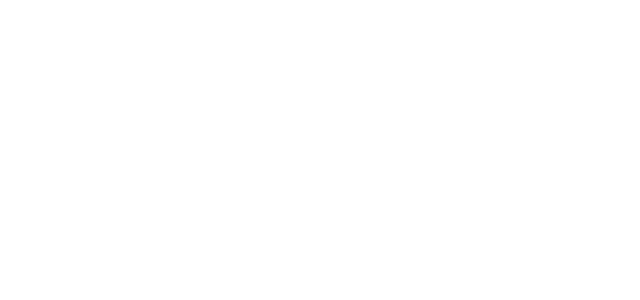
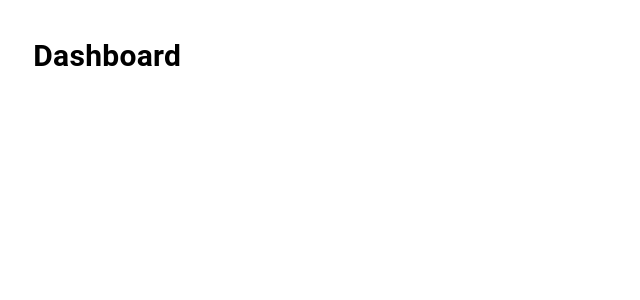
Before and after one commit to novaforgood/Coach-Art, a React (Create React App) app in the folder coach-art/: page /admin/home in a window 1280 px wide. Before the commit this address had no page. Shown: the top 300 px of the page, without its empty margins (0-640 px from the left). Built offline with nearby package versions, Linux system fonts and the light colour scheme.

Commit message:
admin dashboard main page

```diff
--- a/coach-art/src/App.tsx
+++ b/coach-art/src/App.tsx
@@ -3,7 +3,8 @@
 import HomePage from './pages/HomePage.tsx';
 import AboutPage from './pages/AboutPage.tsx';
 import ReimbursementForm from './pages/ReimbursementForm.tsx';
-import AdminLoginPage from './pages/AdminLoginPage.tsx';
+import AdminLoginPage from './pages/Admin/AdminLoginPage.tsx';
+import AdminDashboardPage from './pages/Admin/AdminDashboardPage.tsx'
 import ResetPasswordPage from './pages/ResetPasswordPage.tsx';
 
 const App: React.FC = () => {
@@ -14,6 +15,7 @@
         <Route path="/about" Component={AboutPage} />
         <Route path="/reimbursement" Component={ReimbursementForm} />
         <Route path="/admin" Component={AdminLoginPage} />
+        <Route path="/admin/home" Component={AdminDashboardPage} />
         <Route path="/admin/resetpassword" Component={ResetPasswordPage} />
       </Routes>
     </Router>
--- a/coach-art/src/components/AdminLogin/AdminPortal.tsx
+++ b/coach-art/src/components/AdminLogin/AdminPortal.tsx
@@ -8,11 +8,9 @@
   const [password, setPassword] = useState('');
 
   const handleUsernameChange = (event) => {
-    console.log(event.target.value);
     setUsername(event.target.value);
   }
   const handlePasswordChange = (event) => {
-    console.log(event.target.value);
     setPassword(event.target.value);
   }
 
--- /dev/null
+++ b/coach-art/src/pages/Admin/AdminDashboardPage.tsx
@@ -0,0 +1,33 @@
+// AboutPage.tsx
+import React from 'react';
+import { Box, Typography, Button, Link } from '@mui/material';
+
+const AdminDashboardPage: React.FC = () => {
+  return (
+    <Box
+      sx={{
+        display: 'flex',
+        flexDirection: 'column',
+        height: '55vh',
+        marginBottom: '3%',
+        borderRadius: '0 5px 5px 5px',
+      }}
+    >
+      <Box
+        sx={{
+        display: 'flex',
+        flexDirection: 'column',
+        height: '3vh',
+        // backgroundColor: '#f0f0f0',
+        padding: '2%',
+        marginBottom: '3%',
+      }}
+      >
+        <Typography fontSize="30px" fontWeight="600" lineHeight={1.5}>Dashboard</Typography>
+
+      </Box>
+    </Box>
+  );
+};
+
+export default AdminDashboardPage;
--- a/coach-art/src/pages/AdminLoginPage.tsx
+++ b/coach-art/src/pages/Admin/AdminLoginPage.tsx
@@ -1,7 +1,7 @@
 import React, {useState} from 'react';
 import { Box, Button } from '@mui/material';
 import Typography from '@mui/material/Typography';
-import AdminPortal from '../components/AdminLogin/AdminPortal.tsx';
+import AdminPortal from '../../components/AdminLogin/AdminPortal.tsx';
 
 const AdminLoginPage: React.FC = () => {
   // const [username, setUsername] = useState('');
```
Also changed, not shown: coach-art/src/pages/AdminDashboardPage.tsx (deleted).
